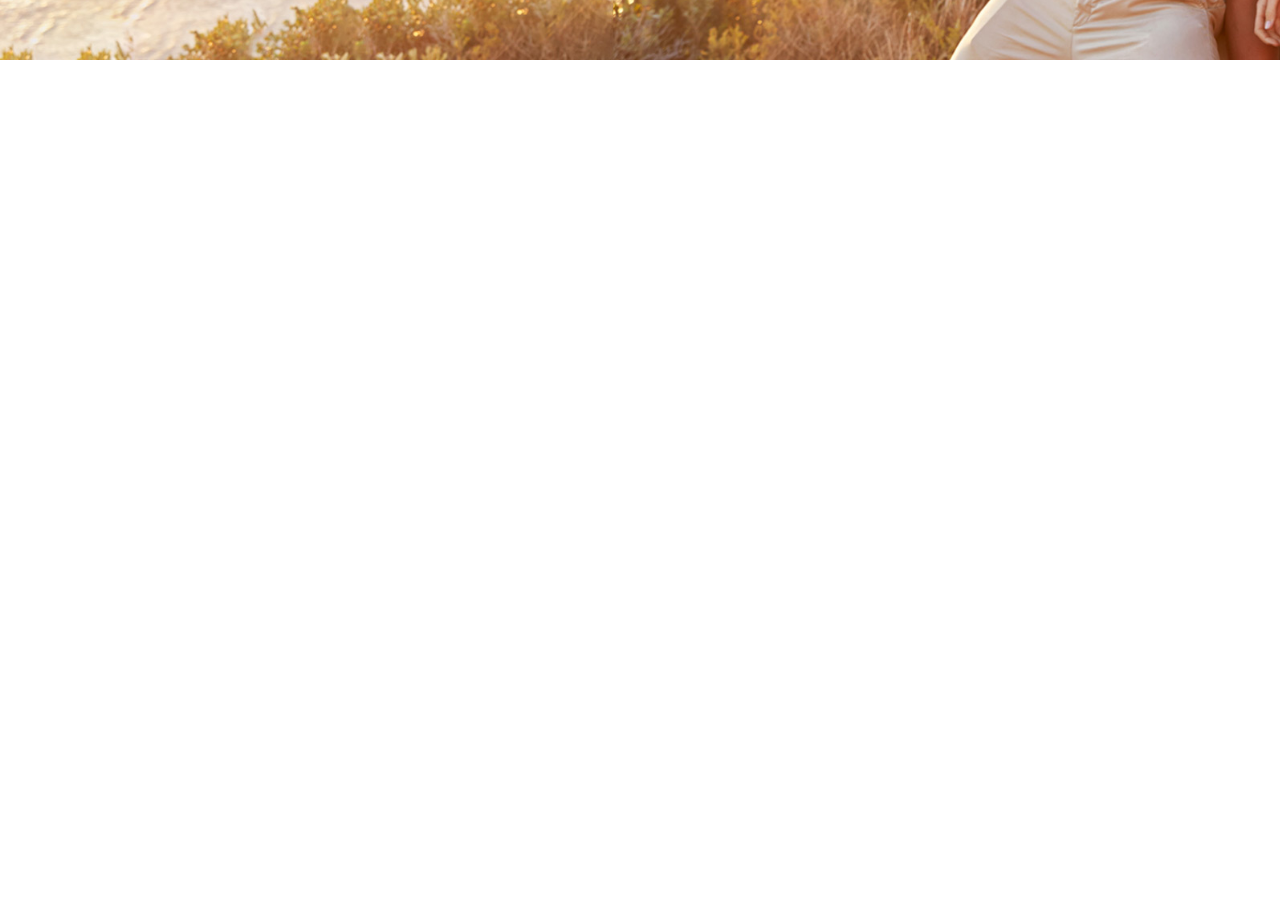
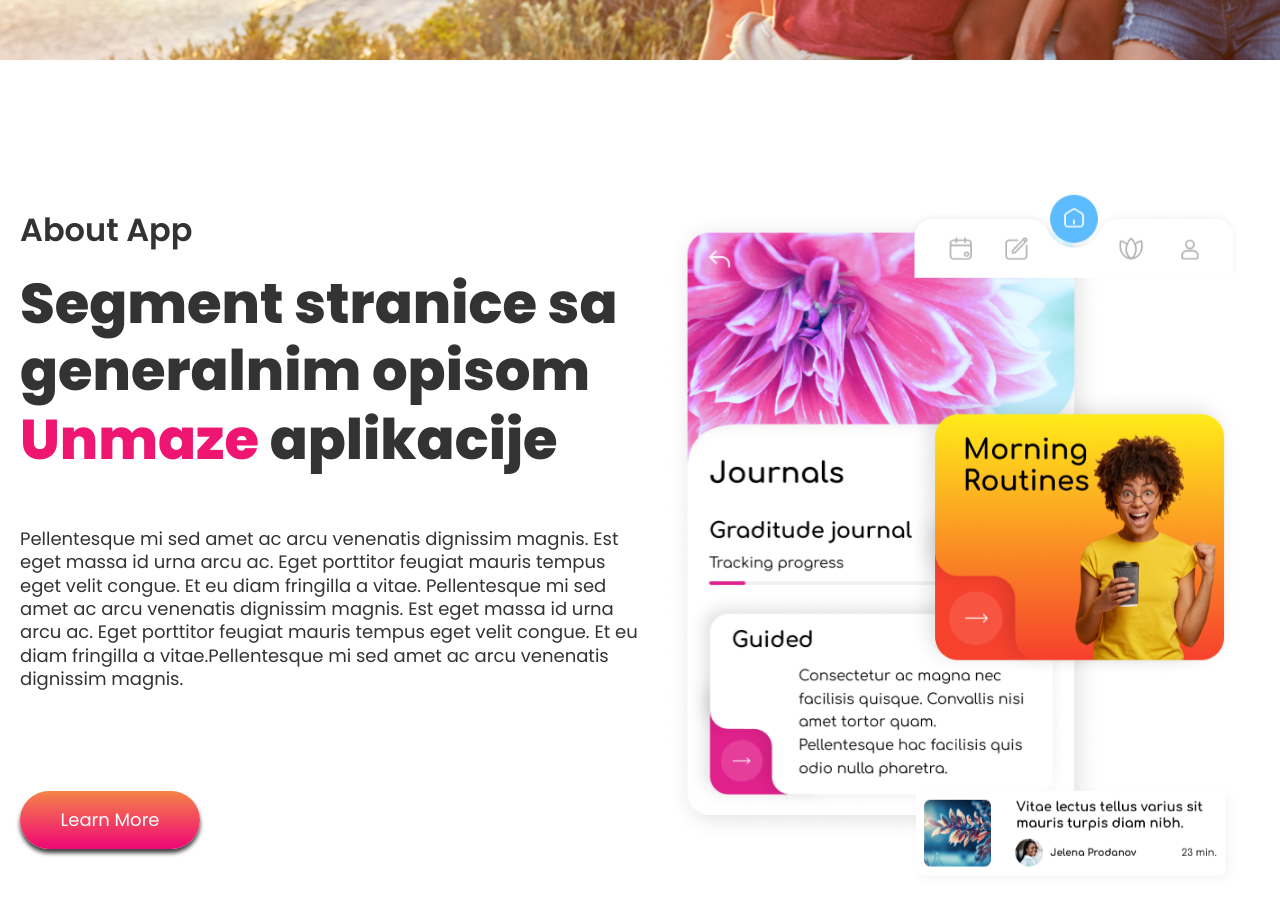
Before and after one commit to Stefan4012IT/unmazinglife-frontend, a React (Create React App) app: page / in a window 1280 px wide. Shown: the part 740-1646 px from the top of the page. Before the commit the page ends 800 px from the top, so only its background shows below. Built offline with nearby package versions, Linux system fonts and the light colour scheme.

Commit message:
Section-1

```diff
--- a/src/pages/Home.jsx
+++ b/src/pages/Home.jsx
@@ -3,6 +3,10 @@
 import 'aos/dist/aos.css';
 import Header from '../components/Header/Header'
 import BtnPrime from '../components/Buttons/BtnPrime';
+import img_1 from '../assets/content_img_1of4.jpg';
+import img_2 from '../assets/content_img_2of4.jpg';
+import img_3 from '../assets/content_img_3of4.jpg';
+import img_4 from '../assets/content_img_4of4.jpg';
 
 const Home = () => {
 
@@ -28,6 +32,40 @@
                 </div>
             </div>
         </div>
+        <div className='section-1'>
+          <div className="container">
+            <div className="main-box wrapper">
+              <div className="text-box">
+                <div className='text-box--content' data-aos="fade-down">
+                  <div className="heading">
+                    <span className='subtitle'>About App</span>
+                    <h2>Segment stranice sa generalnim opisom <span className='mask'>Unmaze</span> aplikacije</h2>
+                  </div>
+                  <p>Pellentesque mi sed amet ac arcu venenatis dignissim magnis. Est eget massa id urna arcu ac. Eget porttitor feugiat mauris tempus eget velit congue. Et eu diam fringilla a vitae. Pellentesque mi sed amet ac arcu venenatis dignissim magnis. Est eget massa id urna arcu ac. Eget porttitor feugiat mauris tempus eget velit congue. Et eu diam fringilla a vitae.Pellentesque mi sed amet ac arcu venenatis dignissim magnis.</p>
+                </div>
+                <BtnPrime text="Learn More"/>
+              </div>
+
+
+              <div className='img-box-container' data-aos="zoom-in">
+                <div className="img-group-1">
+                  <img className='logoHeader img_1' src={img_1} alt='img_1' />
+                </div>
+
+                <div className="img-group-2">
+                  <img className='logoHeader img_3' src={img_3} alt='img_3' />
+                  <img className='logoHeader img_2' src={img_2} alt='img_2' />
+
+                  <img className='logoHeader img_4' src={img_4} alt='img_4' />
+                </div>
+
+              </div>
+            </div>
+
+          </div>
+
+
+        </div>
     </>
 
 
--- a/src/styles/base/_base.scss
+++ b/src/styles/base/_base.scss
@@ -16,6 +16,7 @@
   p, a, span {
     font-size: 2rem;
     font-weight: 400;
+    line-height: 1.3;
 
     @media only screen and (max-width: 1400px) {
         font-size: 1.8rem;
@@ -29,6 +30,7 @@
   h1 {
     font-size: 7.2rem;
     font-weight: 800;
+    line-height: 1.2;
 
     @media only screen and (max-width: 1400px) {
       font-size: 5rem;
@@ -43,6 +45,7 @@
   h2 {
     font-size: 5.6rem;
     font-weight: 800;
+    line-height: 1.2;
 
     @media only screen and (max-width: 992px) {
       font-size: 36px;
@@ -52,6 +55,7 @@
   h3 {
     font-size: 18px;
     font-weight: 500;
+    line-height: 1.2;
 
     @media only screen and (max-width: 992px) {
       font-size: 18px;
@@ -61,6 +65,7 @@
   .subtitle {
     font-size: 32px;
     font-weight: 600;
+    line-height: 1.2;
 
     @media only screen and (max-width: 992px) {
       font-size: 20px;
--- a/src/styles/pages/_home.scss
+++ b/src/styles/pages/_home.scss
@@ -1,9 +1,10 @@
 .hero-section {
     position: relative;
-    top: var(--visina-headera);
-    height: calc(100dvh - var(--visina-headera));
+    //top: var(--visina-headera);
+    height: calc(100dvh);
     width: 100%;
     background-image: url(../../assets/hero_background-1.jpg);
+    background-position: 50% var(--visina-headera);
     background-size: cover;
     background-repeat: no-repeat;
 
@@ -17,8 +18,9 @@
 
 
     .main-box {
+        position: relative;
         top: var(--visina-headera);
-        height: calc(100dvh - var(--visina-headera));
+        height: calc(100dvh);
         display: flex;
         flex-direction: column;
         justify-content: center;
@@ -56,7 +58,190 @@
         }
 
     }
+}
+
+
+.section-1 {
+    position: relative;
+    width: 100%;
+    margin: 70px 0;
+
+    @media only screen and (max-width: 992px) {
+        margin-bottom: 0;
+        display: flex;
+        flex-direction: column;
+        align-items: center;
+    }
+
+
+    @media only screen and (max-width: 1400px) {
+        justify-content: center;
+    }
+
+    .main-box {
+        display: flex;
+
+        @media only screen and (max-width: 992px) {
+           flex-direction: column;
+        }
+
+        .text-box {
+            height: fit-content;
+            width: 50%;
+            display: flex;
+            flex-direction: column;
+            justify-content: space-evenly;
+            align-self: center;
+
+            @media only screen and (max-width: 992px) {
+                text-align: center;
+                align-items: center;
+                justify-content: center;
+                width: 100%;
+                margin-bottom: 50px;
+            }
+
+            &--content {
+                display: flex;
+                flex-direction: column;
+                row-gap: 50px;
+
+                .heading {
+                    display: flex;
+                    flex-direction: column;
+                    row-gap: 20px;
+                }
+
+                .mask {
+                    font-size: inherit;
+                    font-weight: inherit;
+                    color: #EE1671;
+                }
+
+            }
+
+            .btn-prime {
+            margin-top: 100px;
+            @media only screen and (max-width: 992px) {
+                margin-top: 50px;
+            }
+         }
+        }
+
+
+        .img-box-container {
+            position: relative;
+            width: 50%;
+            min-height: 800px;
+
+            @media only screen and (max-width: 992px) {
+                width: 100%;
+                display: flex;
+                justify-content: center;
+            }
+
+            .img-group-1 {
+                position: absolute;
+                height: 100%;
+                display: flex;
+                align-items: center;
+                justify-content: center;
+                z-index: 1;
+                animation: movingPositionAnimation 6s infinite linear;
+
+                @media only screen and (max-width: 1400px) {
+                    left: 0%;
+                    top: 0;
+                }
+
+                @media only screen and (max-width: 992px) {
+                    width: 60%;
+                    left: 0;
+                }
+
+                @media only screen and (max-width: 776px) {
+                    width: 100%;
+                    left: auto;
+                    margin: 0 auto;
+                }
+
+                img {
+
+                    @media only screen and (max-width: 1400px) {
+                        width: 90%;
+                    }
+
+                    @media only screen and (max-width: 992px) {
+                        width: 100%;
+                    }
+
+
+                }
+            }
+
+            .img-group-2 {
+                position: absolute;
+                height: 100%;
+                display: flex;
+                left: 40%;
+                top: 5%;
+                flex-direction: column;
+                align-items: center;
+                justify-content: space-around;
+                z-index: 100;
+                animation: movingPositionAnimation 6s infinite 3s linear;
+
+                @media only screen and (max-width: 1400px) {
+                }
+
+                @media only screen and (max-width: 992px) {
+                    width: 60%;
+                    left: auto;
+                    right: 0;
+                    top: 10%;
+                }
+
+                @media only screen and (max-width: 776px) {
+                    width: 100%;
+                    left: auto;
+                    right: auto;
+                    top: 60%;
+                    margin: 0 auto;
+                    height: auto;
+                }
+
+                img {
+
+                    @media only screen and (max-width: 1400px) {
+                        width: 90%;
+                    }
+
+                    @media only screen and (max-width: 992px) {
+                        width: 100%;
+                    }
+                }
+            }
+        }
+
+    }
+
+
+
+
 
 
 
 }
+
+
+@keyframes movingPositionAnimation {
+    0% {
+        transform: translateY(0);
+    }
+    50% {
+        transform: translateY(-30px);
+    }
+    100% {
+        transform: translateY(0);
+    }
+}
```
